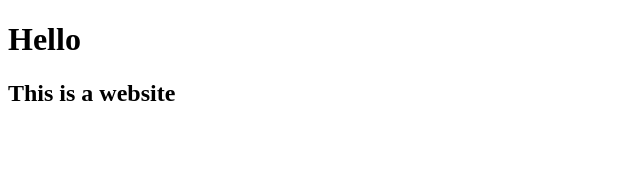
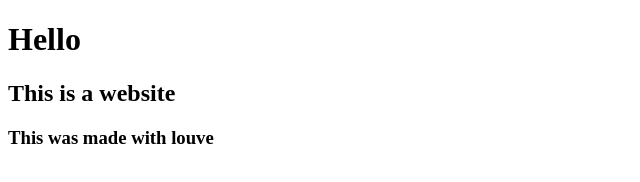
Before and after one commit to atorrez007/git-fun, a plain HTML site: page index.html in a window 1280 px wide. Shown: the whole page, without its empty margins (0-640 px from the left). Drawn offline with Linux system fonts and the light colour scheme.

Commit message:
added final line

```diff
--- a/index.html
+++ b/index.html
@@ -9,5 +9,6 @@
   <body>
     <h1>Hello</h1>
     <h2>This is a website</h2>
+    <h3>This was made with louve</h3>
   </body>
 </html>
```
